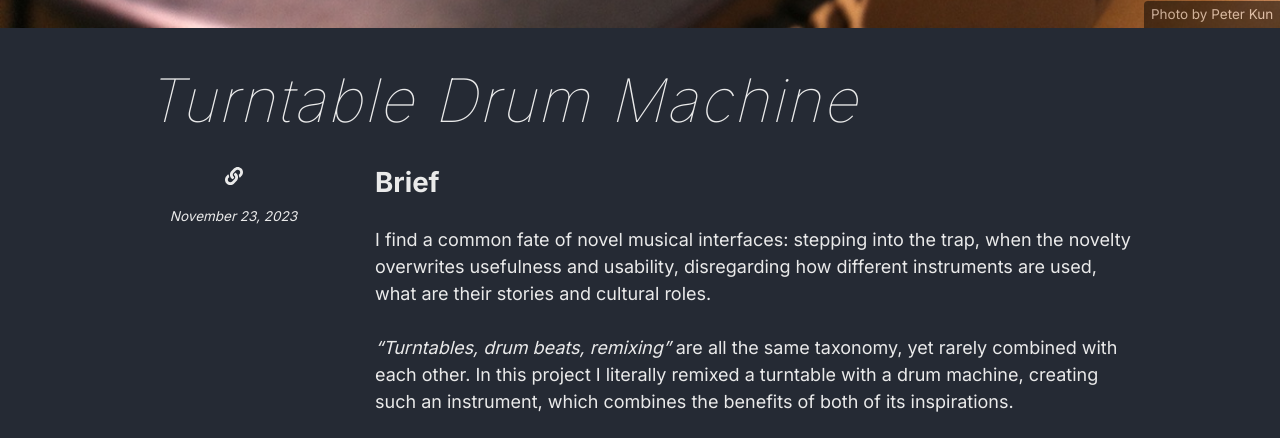
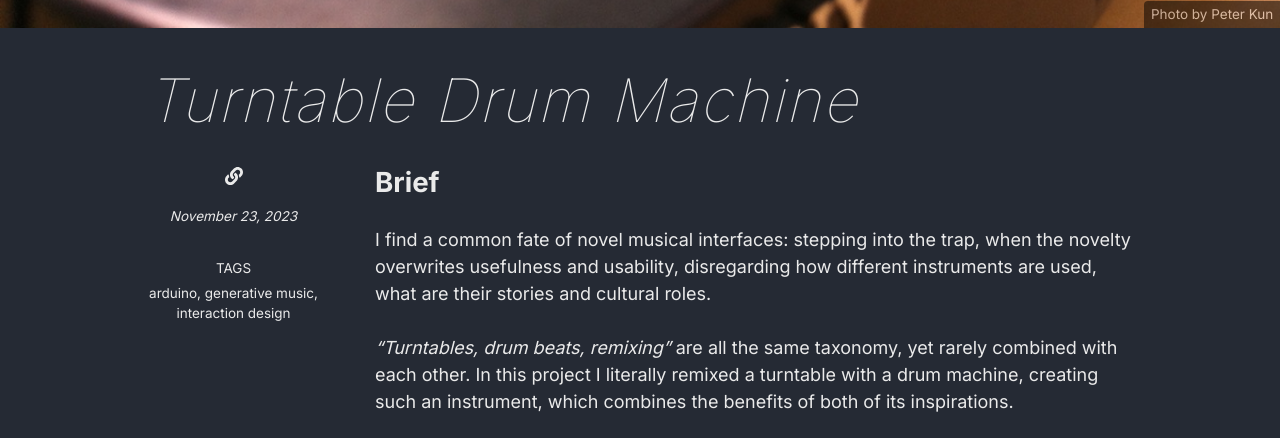
Before and after one commit to kuniiii/kuniiii.github.io, a Jekyll site: the page built from _portfolio/turntable-drum-machine.md, in a window 1280 px wide and 900 px high, scrolled down 834 px, cut to the strip 0-438 px from the top of the window. Built offline with Jekyll 4.4.1, drawn with Linux system fonts in a browser that asks for light colours; nearby versions of some CDN libraries.

Commit message:
cleaning up scss and trying to get tags showing

```diff
--- a/_portfolio/turntable-drum-machine.md
+++ b/_portfolio/turntable-drum-machine.md
@@ -4,6 +4,8 @@ title: "Turntable Drum Machine"
 description: "Remixing a turntable with a drum machine."
 collaborators: false
 permalink: /portfolio/turntable-drum-machine
+# category: portfolio-old
+tags: [arduino, interaction design, generative music]
 image:
     path: /images/turntable-feature2.jpg
     thumbnail: /images/turntable-thumbnail.jpg
```
Also changed, not shown: assets/css/main.scss (+0 -30 lines), index.md (+1 -1 lines).
